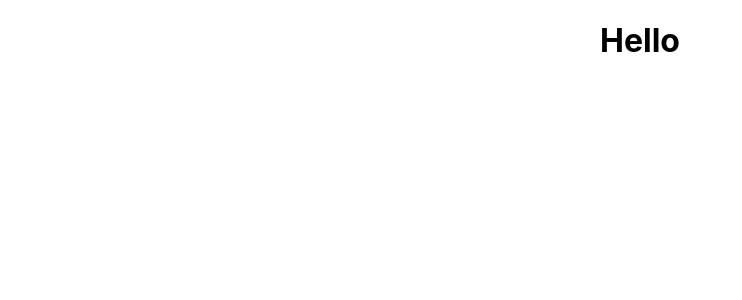
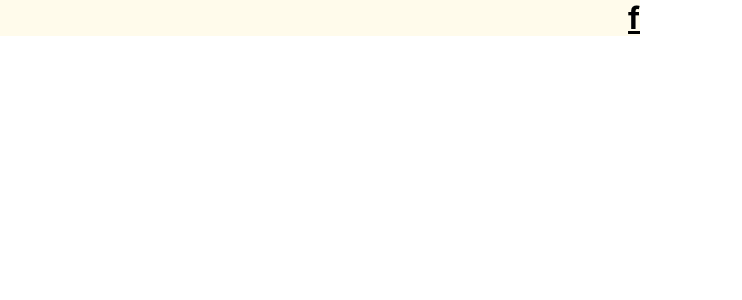
Before and after one commit to AaronQTran/future-email, a React (Create React App) app: page / in a window 1280 px wide. Shown: the top 300 px of the page, without its empty margins (0-742 px from the left). Built offline with nearby package versions, Linux system fonts and the light colour scheme.

Commit message:
general environment setup

```diff
--- a/package.json
+++ b/package.json
@@ -34,5 +34,8 @@
       "last 1 firefox version",
       "last 1 safari version"
     ]
+  },
+  "devDependencies": {
+    "tailwindcss": "^3.4.4"
   }
 }
--- a/src/App.js
+++ b/src/App.js
@@ -3,10 +3,13 @@ import './App.css';
 
 function App() {
   return (
-    <div className="App">
-      <h1>Hello</h1>
+    <div className="text-right bg-amber-50 w-1/2">
+      <h1 className="text-3xl font-bold underline">
+        f
+      </h1>
     </div>
   );
+
 }
 
 export default App;
--- a/src/index.css
+++ b/src/index.css
@@ -1,3 +1,8 @@
+@tailwind base;
+@tailwind components;
+@tailwind utilities;
+
+
 body {
   margin: 0;
   font-family: -apple-system, BlinkMacSystemFont, 'Segoe UI', 'Roboto', 'Oxygen',
--- /dev/null
+++ b/tailwind.config.js
@@ -0,0 +1,10 @@
+/** @type {import('tailwindcss').Config} */
+module.exports = {
+  content: [
+    "./src/**/*.{js,jsx,ts,tsx}",
+  ],
+  theme: {
+    extend: {},
+  },
+  plugins: [],
+}
```
Also changed, not shown: 1 other file (tests, documents, lock files or other folders).
